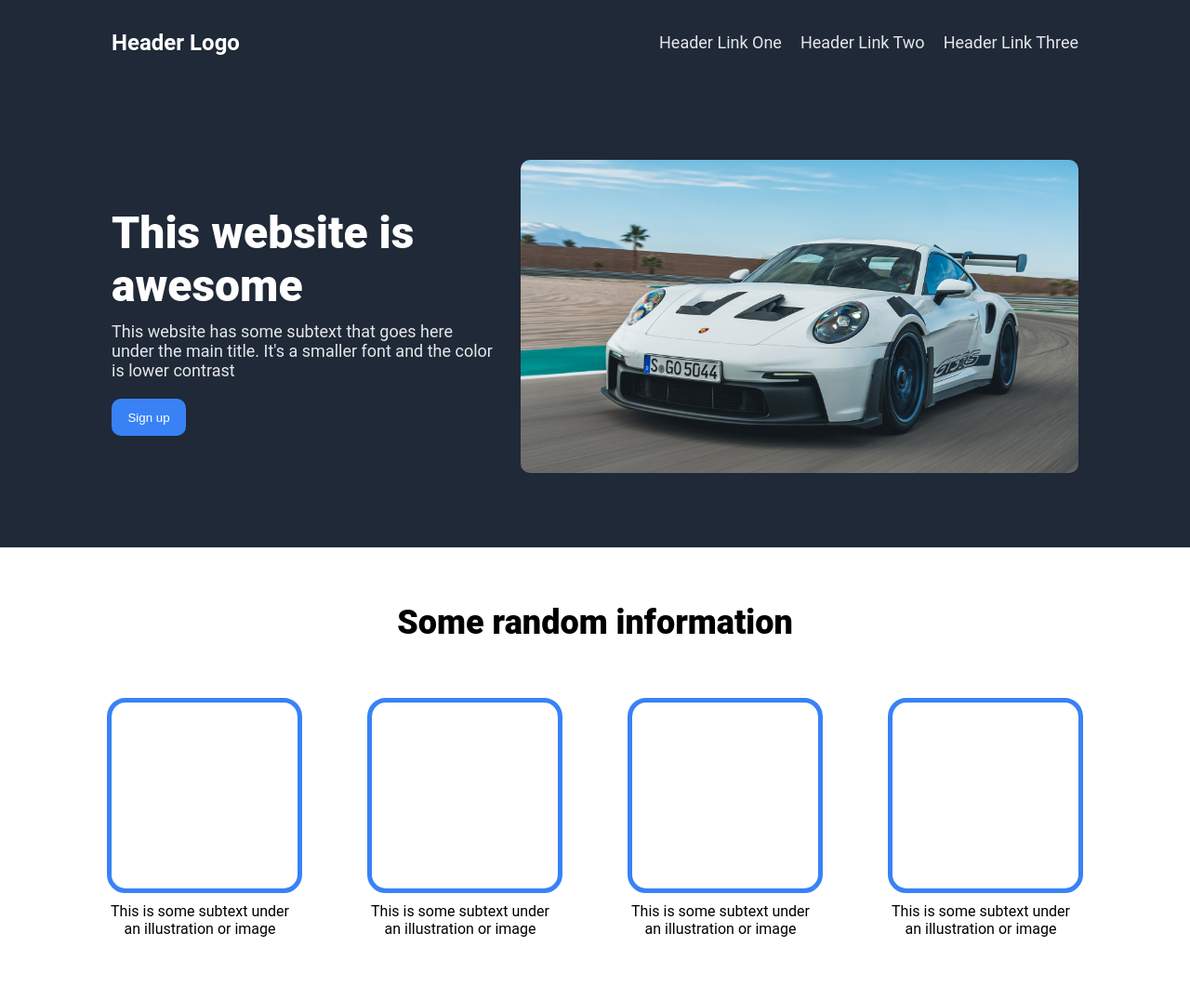
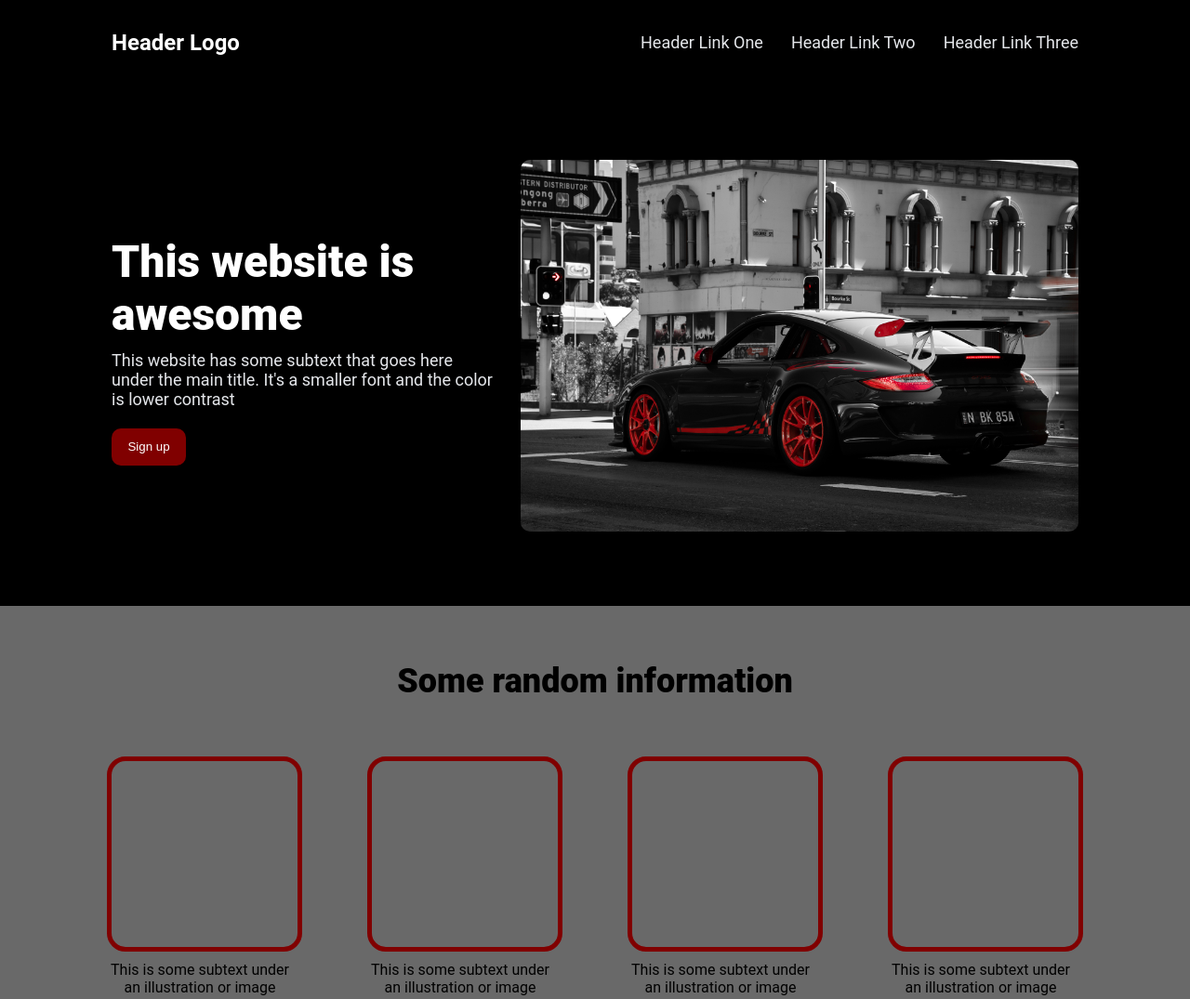
Before and after one commit to AltazP/landing-page2, a plain HTML site: page index.html in a window 1280 px wide. Shown: the top 1075 px of the page at 93% size. Drawn offline with Linux system fonts and the light colour scheme.

Commit message:
Customize the webpage
Add a different photo, change up the colours, and personalize the
webpage a bit. All of this is to make the webpage more personal.

```diff
--- a/index.html
+++ b/index.html
@@ -21,7 +21,7 @@
             <p>This website has some subtext that goes here under the main title. It's a smaller font and the color is lower contrast</p>
             <button class="b1">Sign up</button>
         </div>
-        <img class="p1" src="imgs/porsche1.avif">
+        <img class="p1" src="imgs/porsche2.jpeg">
     </div>
     <div>
         <h2>Some random information</h2>
--- a/styles.css
+++ b/styles.css
@@ -5,10 +5,11 @@ body {
     justify-content: space-between;
     margin: 0;
     padding: 0;
+    background-color:dimgray;
 }
 
 .header {
-    background-color: #1F2937;
+    background-color: black;
     display: flex;
     justify-content: space-between;
     align-items: center;
@@ -50,7 +51,7 @@ h1 {
 ul {
     list-style-type: none;
     display: flex;
-    gap: 20px;
+    gap: 30px;
     margin: 0;
     padding: 0;
 }
@@ -61,7 +62,7 @@ a {
 }
 .h1 {
     display: flex;
-    background-color: #1F2937;
+    background-color: black;
     justify-content: space-between;
     align-items: center;
     padding: 80px 120px 80px;
@@ -69,14 +70,14 @@ a {
 }
 .p1,
 .h1-text {
-    width: 600px;
+    max-width: 600px;
+    width: 100%;
     height: auto;
     border-radius: 10px;
 }
-
 .b1,
 .b2 {
-    background-color: #3882F6;
+    background-color:maroon;
     border: 0;
     padding: 5px 10px;
     border-radius: 10px;
@@ -86,7 +87,7 @@ a {
 .box {
     width: 200px;
     height: 200px;
-    border: 5px solid #3882F6;
+    border: 5px solid maroon;
     border-radius: 20px;
 }
 .box-text {
@@ -103,22 +104,25 @@ a {
     padding-bottom: 100px;
 }
 .h3 {
-    background-color: #E5E7EB;
+    background-color: black;
 }
 .quote {
     font-size: 36px;
     font-weight: 200;
     font-style: italic;
     padding: 120px 120px 20px;
+    color: white;
 }
 .by {
     font-size: 24px;
     font-weight: bold;
     text-align: right;
     padding-bottom: 100px;
+    margin-right: 200px;
+    color: maroon;
 }
 .h4 {
-    background-color: #3882F6;
+    background-color: black;
     display: flex;
     justify-content: space-around;
     align-items: center;
@@ -133,7 +137,7 @@ h3 {
     margin: 40px 0 10px;
 }
 .footer {
-    background-color: #1F2937;
+    background-color: black;
     color: white;
     display: flex;
     justify-content: center;
```
Also changed, not shown: imgs/porsche2.jpeg (added).
